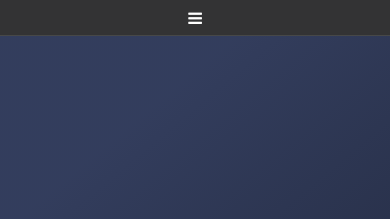
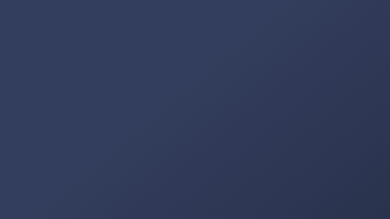
Before and after one commit to Amuse-dot/Amuse.github.io, a plain HTML site: page index.html in a window 390 px wide. Shown: the top 219 px of the page. Drawn offline with nearby package versions, Linux system fonts and the light colour scheme; files that its build step writes are made by us from their sources.

Commit message:
Update index.html

```diff
--- a/index.html
+++ b/index.html
@@ -13,10 +13,6 @@
 </head>
 
 <body>
-    <span class="mobile btn-mobile-menu">
-        <i class="fa fa-bars btn-mobile-menu__icon"></i>
-        <i class="fa fa-chevron-circle-up btn-mobile-close__icon hidden"></i>
-    </span>
   <div class="panel-main">
     <div class="panel-main__inner panel-inverted">
     <div class="panel-main__content">
```
